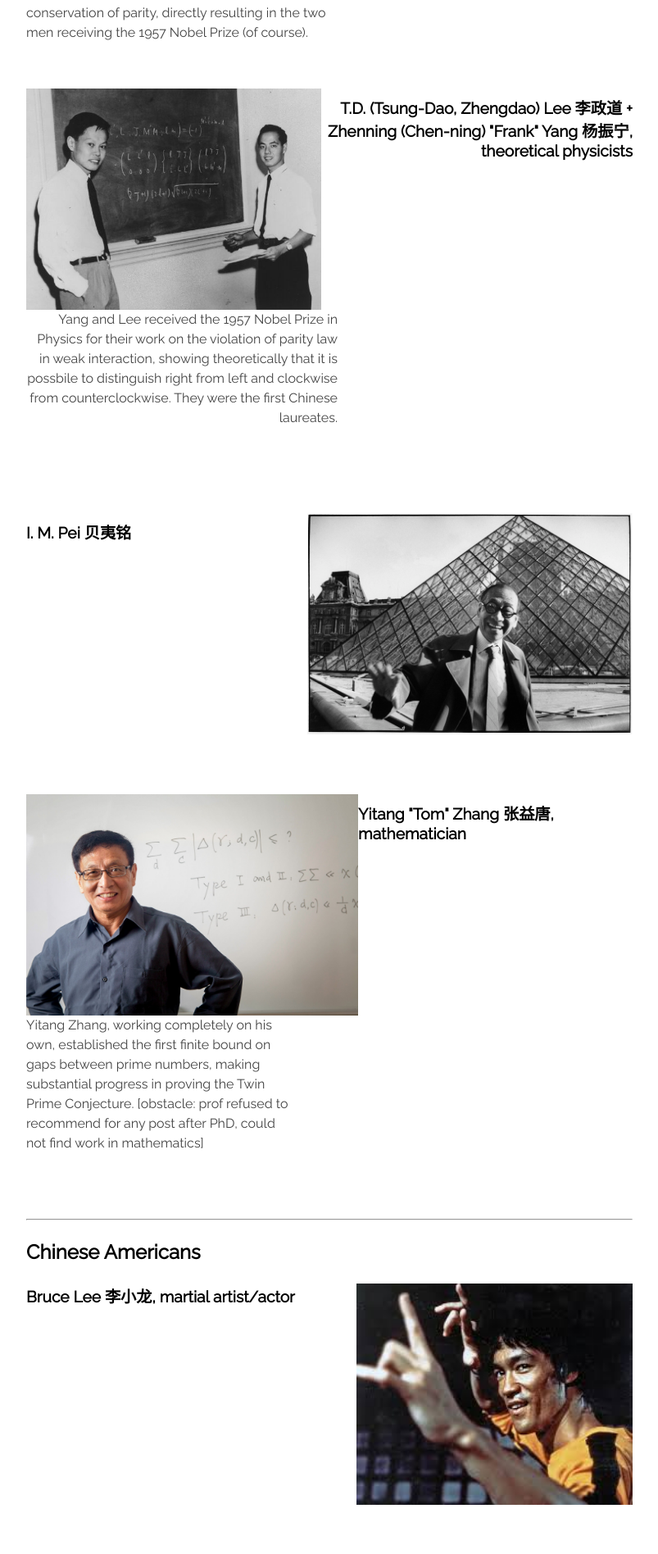
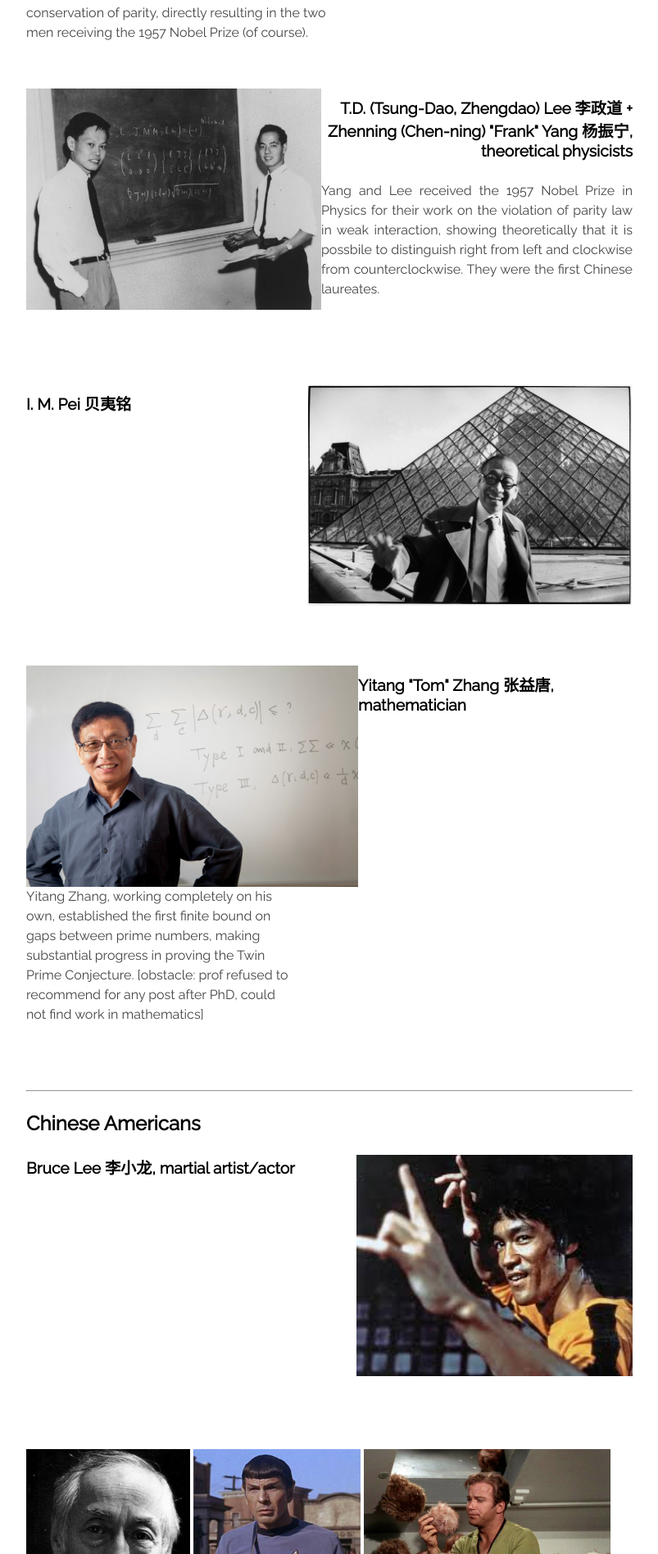
Before and after one commit to c1ndygao/cindygao.com, a Jekyll site: the page built from heroes.md, in a window 1280 px wide. Shown: the part 1066-2962 px from the top of the page at 82% size, without its empty margins (228-1031 px from the left). Built offline with Jekyll 4.4.1, drawn with Linux system fonts in a browser that asks for light colours.

Commit message:
Update heroes.md

```diff
--- a/heroes.md
+++ b/heroes.md
@@ -29,7 +29,7 @@
 
 <h4 style="text-align:right">T.D. (Tsung-Dao, Zhengdao) Lee 李政道 + Zhenning (Chen-ning) "Frank" Yang 杨振宁, theoretical physicists</h4>
 
-<p style="text-align:right; width:380px;">Yang and Lee received the 1957 Nobel Prize in Physics for their work on the violation of parity law in weak interaction, showing theoretically that it is possbile to distinguish right from left and clockwise from counterclockwise. They were the first Chinese laureates.</p>
+<p style="text-align:justify">Yang and Lee received the 1957 Nobel Prize in Physics for their work on the violation of parity law in weak interaction, showing theoretically that it is possbile to distinguish right from left and clockwise from counterclockwise. They were the first Chinese laureates.</p>
 
 <br>
 <br>
```
